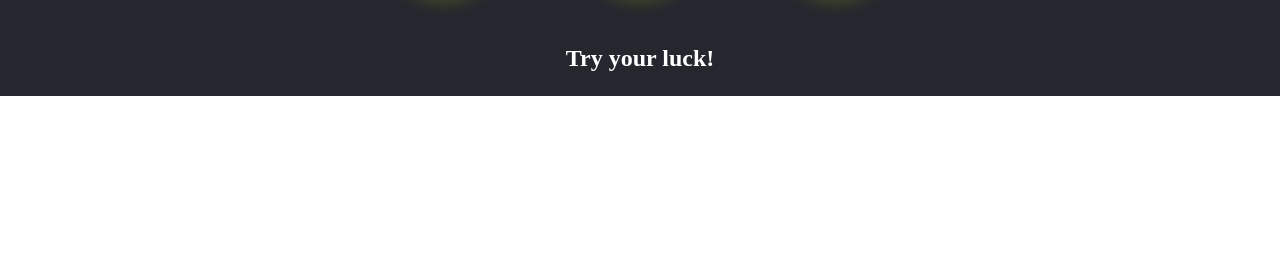
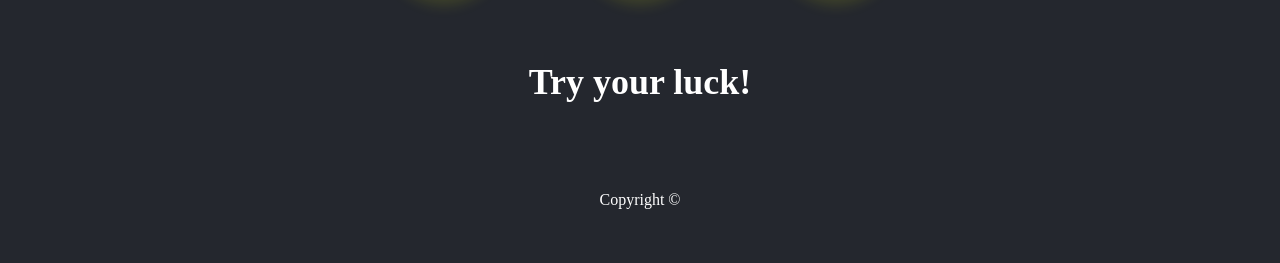
Before and after one commit to decapitaneo/Brainnest_Game, a plain HTML site: page index.html in a window 1280 px wide. Shown: the part 704-967 px from the top of the page. Before the commit the page ends 800 px from the top, so only its background shows below. Drawn offline with Linux system fonts and the light colour scheme.

Commit message:
removed duplicated image and did some minor adjustments

```diff
--- a/index.html
+++ b/index.html
@@ -31,18 +31,25 @@
             </div>
             <div class="choices">
                 <div class="choice" id="rock">
-                    <img src="./img/rockk.png" alt="Rock image">
+                    <img src="./img/rock.png" alt="Rock image">
                 </div>
                 <div class="choice" id="paper">
-                    <img src="./img/paperr.png" alt="Paper image">
+                    <img src="./img/paper.png" alt="Paper image">
                 </div>
                 <div class="choice" id="scissors">
-                    <img src="./img/scissorss.png" alt="">
+                    <img src="./img/scissors.png" alt="">
                 </div>
             </div>
             <div id="action-message" class="action">
                 <p>Try your luck!</p>
             </div>
+            <div class="footer">
+                <div class="footer-container">
+                  <div class="footer-copyright">
+                    <p>Copyright &copy;</p>
+                  </div>
+                </div>
+              </div>
         </main>
     </div>
     <script src="game.js" charset="UTF-8"></script>
--- a/style.css
+++ b/style.css
@@ -115,7 +115,25 @@ header h1 {
   .action {
     margin-top: 24px;
     margin-bottom: 24px;
-    font-size: 24px;
+    font-size: 36px;
     color: white;
     font-weight: bold;
+    padding-top: 16px;
+    padding-bottom: 16px;
   }
+
+  .footer {
+    height: 120px;
+  }
+
+  .footer-container {
+    margin-top: 24px;
+    margin-bottom: 24px;
+  }
+
+  .footer-copyright {
+    padding-top: 24px;
+    padding-bottom: 24px;
+    color: white;
+    font-size: 16px;
+  }
```
Also changed, not shown: img/paper.png, img/paperr.png (deleted), img/rock.png, img/rockk.png (deleted), img/scissors.png, img/scissorss.png (deleted).
